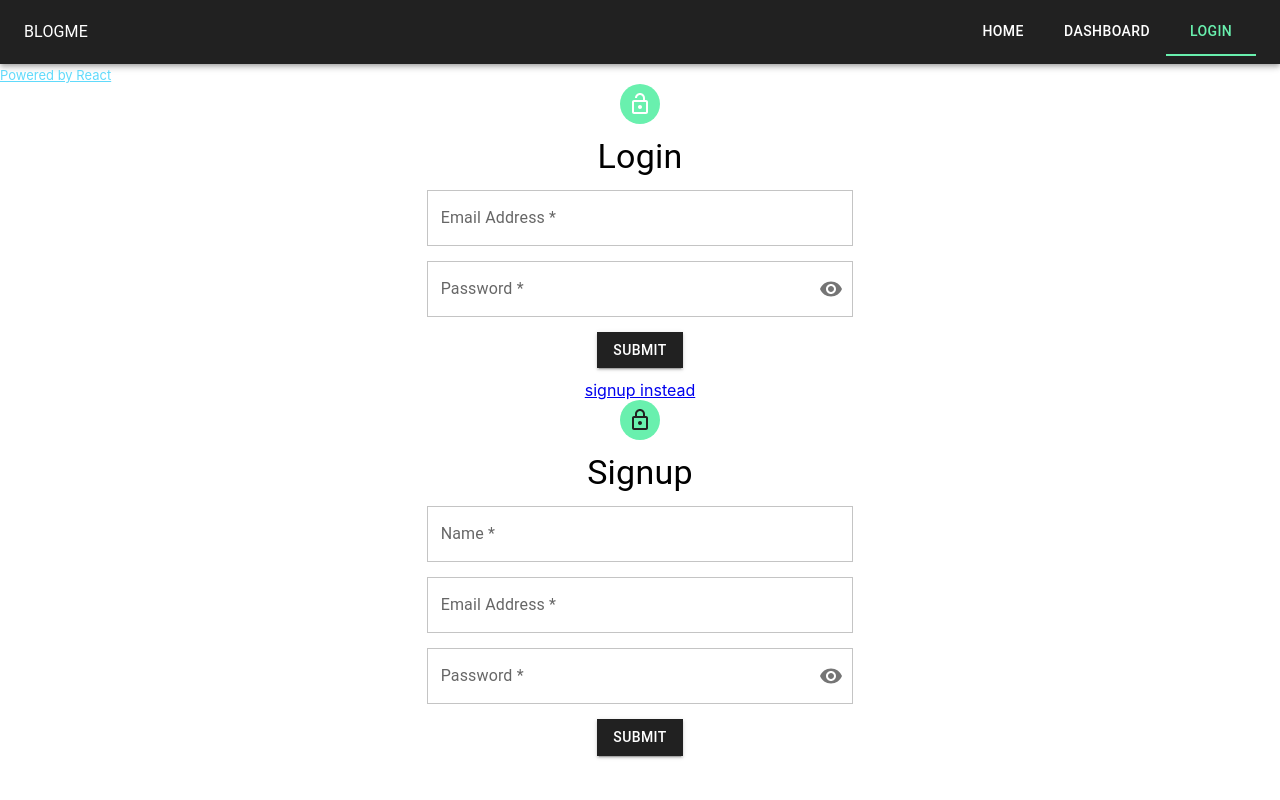
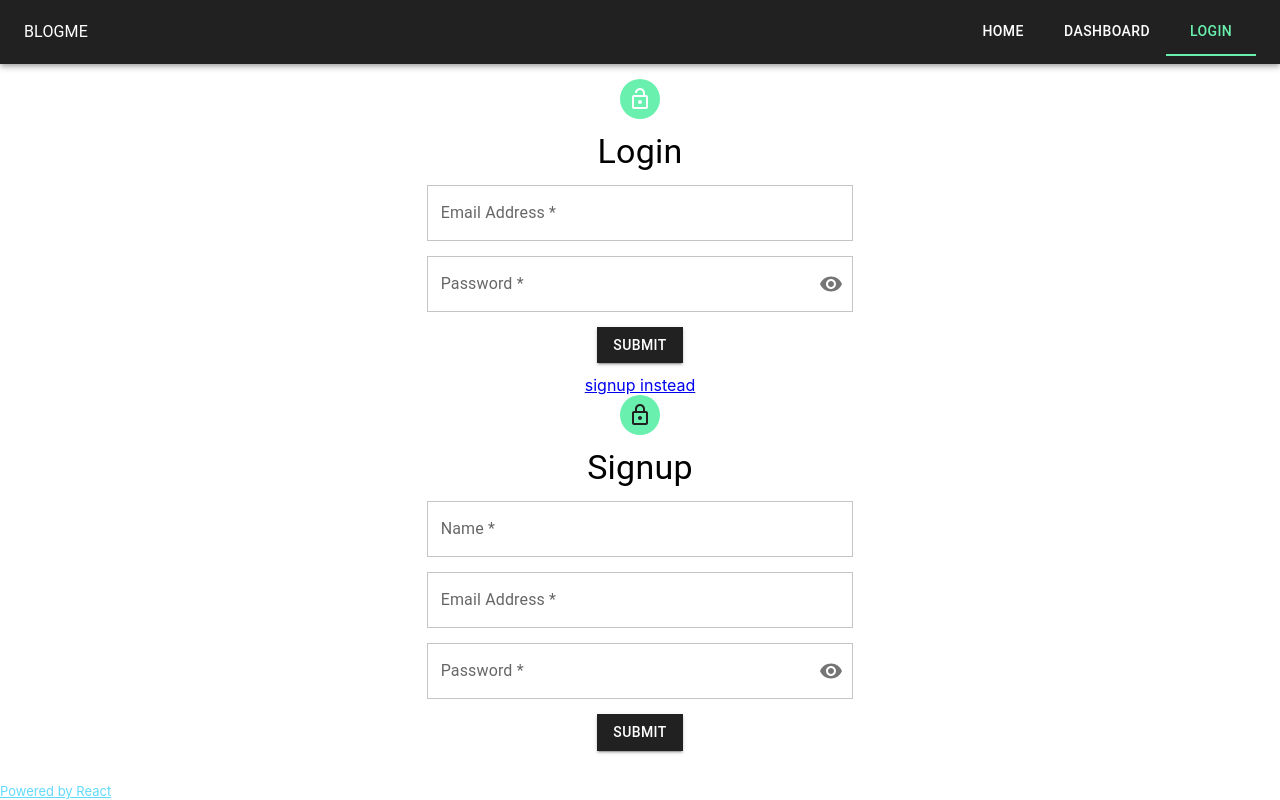
Before and after one commit to yogs0ddhoth/blogme-v2, a React (Create React App) app: page /login in a window 1280 px wide. Built offline with nearby package versions, Linux system fonts and the light colour scheme.

Commit message:
page layout style update - footer properly styled

```diff
--- a/src/components/layout/index.tsx
+++ b/src/components/layout/index.tsx
@@ -4,59 +4,28 @@ import { StyledEngineProvider } from '@mui/material/styles';
 import theme from '../../utils/mui-theme';
 import ThemeProvider from '@mui/system/ThemeProvider';
 
-import Box from '@mui/material/Box';
-
-import logo from '../../logo.svg'
 import Navbar from "./Navbar";
-
-import { Container, Paper } from '@mui/material';
 
 export default function Layout({children}:{children:React.ReactNode}) {
 
   return (
-    // <div
-    //   className="App
-    //    bg-react-background min-h-full min-w-full
-    //    text-center m-0 p-0
-    //   "
-    // >
     <StyledEngineProvider injectFirst>
       <ThemeProvider theme={theme}>
-        {/* <Paper className='min-h-[100%]'> */}
-          {/* <header
-            className="App-header container m-auto min-w-full
-              flex flex-col items-center justify-center
-              text-[white] text-[calc(10px+2vmin)]
-            "
-          > */}
-            <Navbar/>
-            {/* <img src={logo} alt="logo"
-              className="App-logo
-                h-[30vmin] pointer-events-none
-                [@media(prefers-reduced-motion:no-preference)]:animate-spin-slow
-              "
-            /> */}
-            {/* <p>
-              Edit <code>src/App.tsx</code> and save to reload.
-            </p> */}
+        <Navbar/>
 
-            <a href="https://reactjs.org"
-              target="_blank"
-              rel="noopener noreferrer"
-              className="App-link text-react-blue text-[calc(5px+1vmin)] hover:underline"
-            >
-              Powered by React
-            </a>
-            {/* <div className='loader'/> */}
+        <main className="container m-auto">
+          {children}
+        </main>
 
-          {/* </header> */}
-          <main
-            className="container m-auto h-[70vmin]"
+        <footer className='mt-auto'>
+          <a href="https://reactjs.org"
+            target="_blank" rel="noopener noreferrer"
+            className="App-link text-react-blue text-[calc(5px+1vmin)] hover:underline"
           >
-            {children}
-          </main>
-        {/* </Paper> */}
+            Powered by React
+          </a>
+        </footer>
       </ThemeProvider>
-      </StyledEngineProvider>
+    </StyledEngineProvider>
   )
 }
--- a/src/index.css
+++ b/src/index.css
@@ -3,9 +3,12 @@
 @tailwind utilities;
 
 @layer base {
+  html {
+    height: 100%;
+  }
   body {
-    min-height: 100%;
-    min-width: 100%;
+    height: 100%;
+    width: 100%;
     margin: 0;
     padding: 0;
     font-family: -apple-system, BlinkMacSystemFont, 'Segoe UI', 'Roboto', 'Oxygen',
@@ -19,6 +22,12 @@
     font-family: source-code-pro, Menlo, Monaco, Consolas, 'Courier New',
       monospace;
   }
+
+  #root {
+    min-height: 100vh;
+    display: flex;
+    flex-direction: column;
+  }
 }
 @layer components {
   .loader {
```
